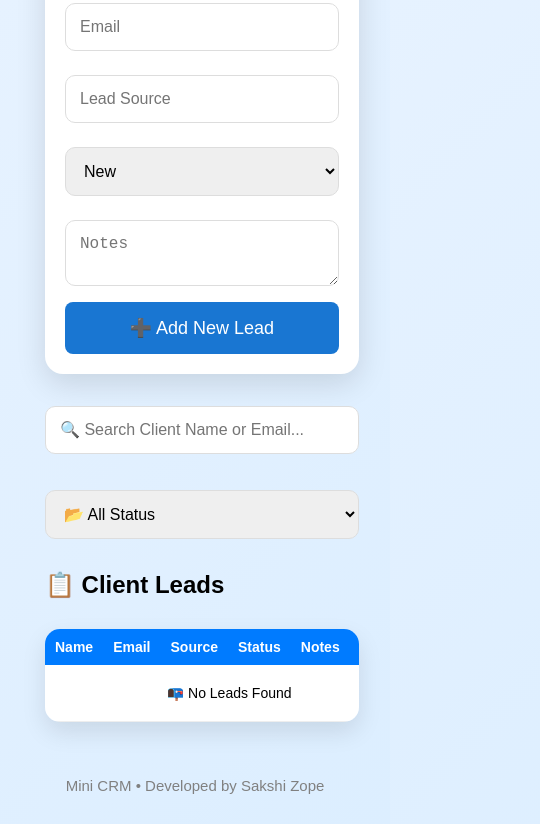
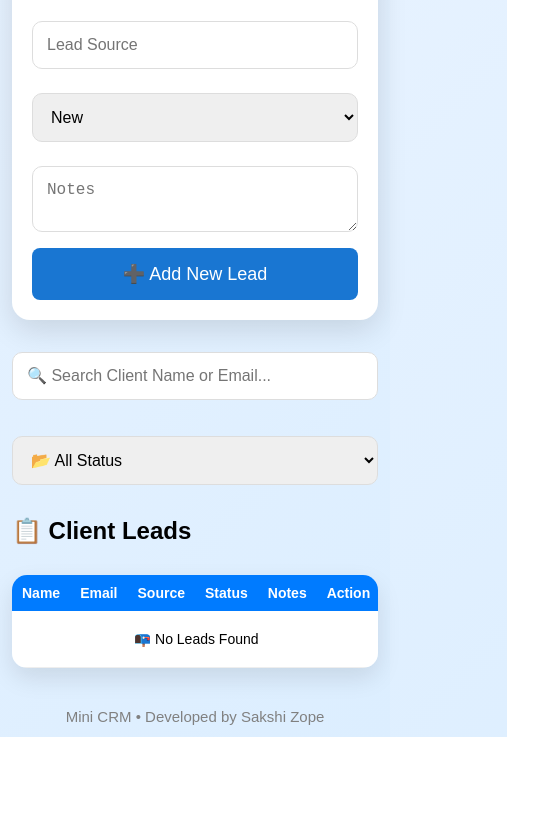
Before and after one commit to sakshizope07/FUTURE_FS_02, a plain HTML site: page index.html in a window 390 px wide. Shown: the part 961-1785 px from the top of the page, 540 px wide, since content can reach past the window. After the commit the page ends 1698 px from the top, so only its background shows below. Drawn offline with Linux system fonts and the light colour scheme.

Commit message:
Improve mobile responsive design

```diff
--- a/style.css
+++ b/style.css
@@ -1,17 +1,18 @@
 body{
     margin:0;
-    padding:30px;
+    padding:20px;
     font-family:Arial, Helvetica, sans-serif;
     background:linear-gradient(135deg,#eef5ff,#dceeff);
 }
 
 .container{
+    width:100%;
+    max-width:100%;
+    padding:0;
+    margin:0 auto;
+    box-sizing:border-box;
+}
 
-    width:90%;
-    max-width:1300px;
-    margin:auto;
-
-}
 
 h1{
     text-align:center;
@@ -444,8 +445,11 @@
 @media (max-width:768px){
 
 .container{
-    width:95%;
-    padding:15px;
+    width:100%;
+    max-width:100%;
+    padding:0;
+    margin:0 auto;
+    box-sizing:border-box;
 }
 
 .header{
@@ -464,6 +468,7 @@
 
 .form-box{
     width:100%;
+    margin:20px 0;
     padding:20px;
     box-sizing:border-box;
 }
@@ -505,6 +510,8 @@
     width:100%;
     display:block;
     overflow-x:auto;
+
+    -webkit-overflow-scrolling:touch;
 }
 
 thead th,
@@ -543,3 +550,17 @@
     display:block;
     overflow-x:auto;
 }
+@media (max-width:768px){
+
+body{
+    padding:12px;
+}
+
+.container,
+.form-box,
+.toolbar,
+table{
+    width:100%;
+}
+
+}
```
